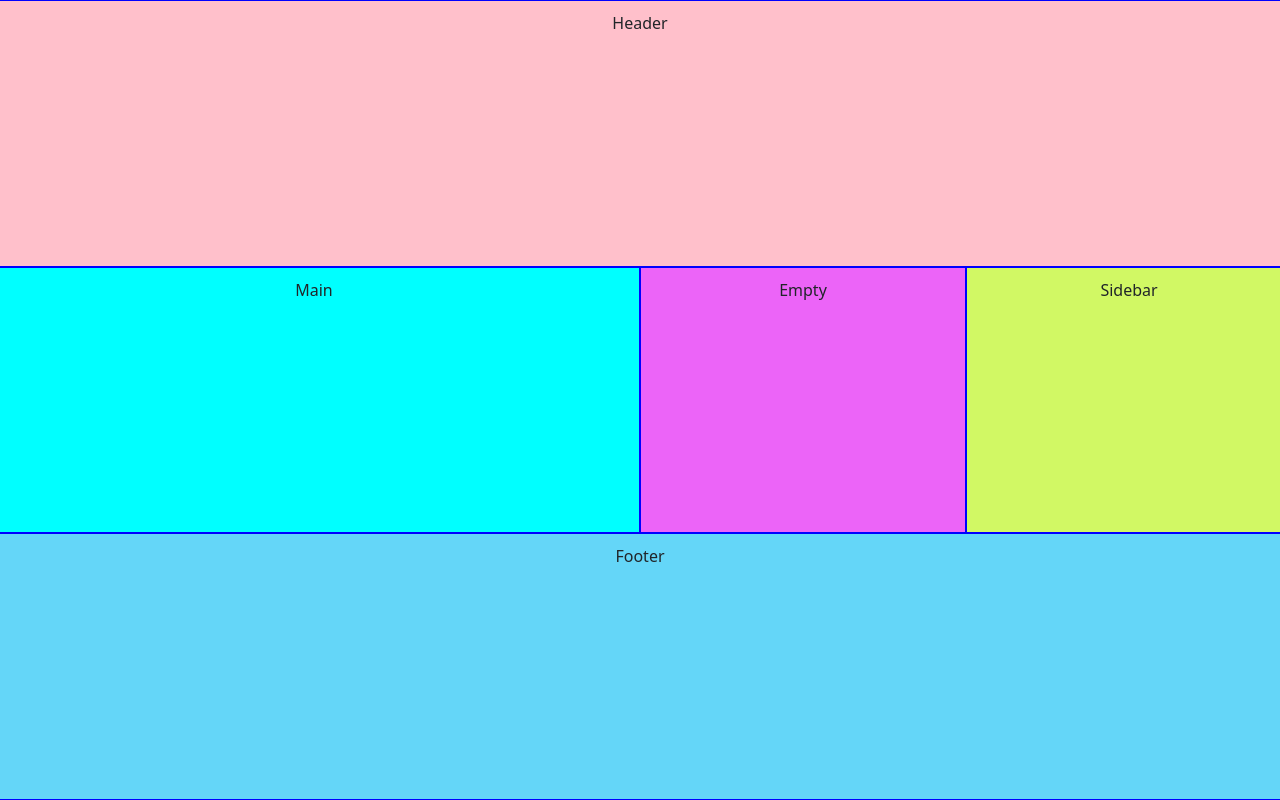
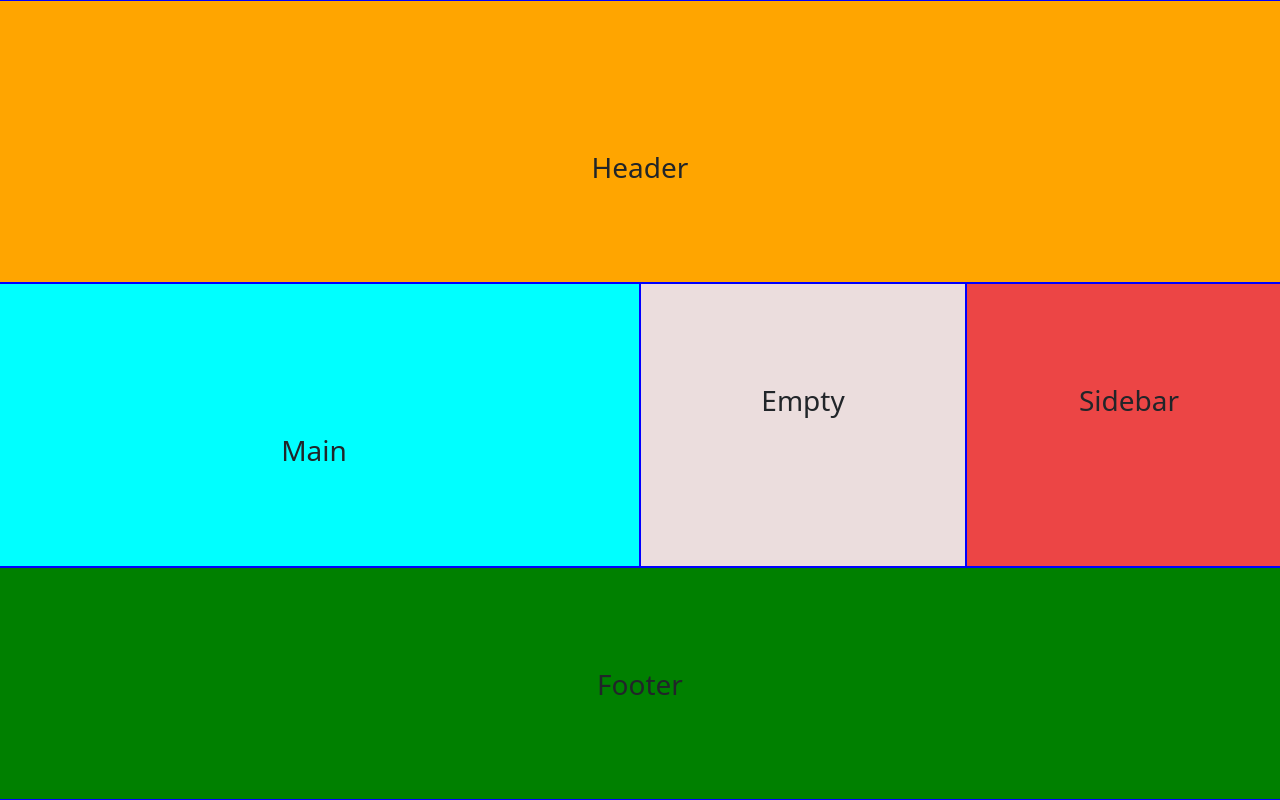
Before and after one commit to Alfa-Akbarali/html-lesson-01, a plain HTML site: page index.html in a window 1280 px wide. Drawn offline with nearby package versions, Linux system fonts and the light colour scheme.

Commit message:
i have changed

```diff
--- a/index.html
+++ b/index.html
@@ -13,19 +13,19 @@
     <div class="text-center">
         <div class="row">
             <div id="header" class="col-12">
-                Header
+                <h3>Header</h3>
             </div>
             <div id="main" class="col-6">
-                Main
+                <h3>Main</h3>
             </div>
             <div id="empty" class="empty col-3">
-                Empty
+                <h3>Empty</h3>
             </div>
             <div id="sidebar" class="col-3">
-                Sidebar
+                <h3>Sidebar</h3>
             </div>
             <div id="footer" class="col-12">
-                Footer
+                <h3>Footer</h3>
             </div>
         </div>
     </div>
--- a/style.css
+++ b/style.css
@@ -3,34 +3,42 @@
 {
     padding: 10px;
     border: 1px solid blue;
-    background-color: pink;
+    background-color: orange;
+    padding-top: 150px;
 }
 #main{
     background-color: aqua;
     border: 1px solid blue;
     padding: 10px;
+    padding-top: 150px;
 }
 #footer{
     padding: 10px;
     background-color: rgb(248, 100, 100);
     border: 1px solid blue;
+    padding-top: 100px;
 }
 #empty{
     padding: 10px;
-    background-color: rgb(236, 100, 248);
+    background-color: rgb(235, 221, 221);
     border: 1px solid blue;
+    padding-top: 100px;
 }
 #sidebar{
     padding: 10px;
-    background-color: rgb(209, 248, 100);
+    background-color: rgb(236, 69, 69);
     border: 1px solid blue;
+    padding-top: 100px;
 }
 #footer{
     padding: 10px;
-    background-color: rgb(100, 214, 248);
+    background-color: green;
     border: 1px solid blue;
+    padding-top: 100px;
 }
 .row{
     height: 100vh;
+
     margin: 0;
+
 }
```
